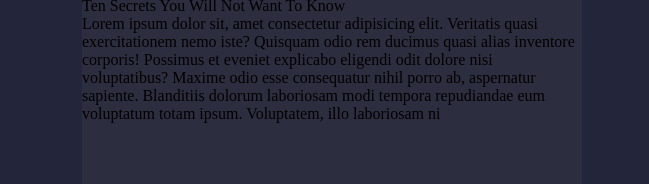
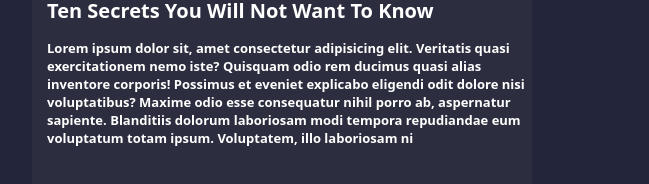
Before and after one commit to Highzik/HTML-checkpoint, a plain HTML site: page isaac.html in a window 1280 px wide. Shown: the part 2532-2716 px from the top of the page, without its empty margins (118-767 px from the left). Drawn offline with Linux system fonts and the light colour scheme.

Commit message:
made changes in the index and css files

```diff
--- a/isaac.css
+++ b/isaac.css
@@ -64,8 +64,6 @@
   padding: 7px 9px;
   border: 1px #FF4A57 solid;
   border-radius: 100%;
-  font-weight: bold;
-  font-size: medium;
   margin-left: 8px;
   cursor: pointer;
   transition: 0.2s;
@@ -285,7 +283,7 @@
   background: #2c2e3f;
   width: 500px;
   padding-bottom: 200px;
-  margin-left: 200px;
+  margin-left: 150px;
   margin-top: 50px;
 }
 
@@ -309,6 +307,25 @@
 
 .calendar {
   width: 25px;
+}
+
+.secret-par-container>.par-1-cont {
+  color: #fff;
+  font-family: system-ui, -apple-system, BlinkMacSystemFont, 'Segoe UI', Roboto, Oxygen, Ubuntu, Cantarell, 'Open Sans', 'Helvetica Neue', sans-serif;
+  font-size: 20px;
+  font-weight: bold;
+  margin-bottom: 15px;
+}
+
+.secret-par-container>.par-2-cont {
+  color: #fff;
+  font-family: system-ui, -apple-system, BlinkMacSystemFont, 'Segoe UI', Roboto, Oxygen, Ubuntu, Cantarell, 'Open Sans', 'Helvetica Neue', sans-serif;
+  font-size: 13px;
+  font-weight: bold;
+}
+
+.secret-par-container {
+  margin-left: 15px;
 }
 
 #about {
--- a/isaac.html
+++ b/isaac.html
@@ -127,7 +127,6 @@
             <p>Lorem Ipsum is simply a dummy text of the printing typesetting industry. Simply dummy</p>
           </div>
         </div>
-
       </div>
     </section>
 
@@ -149,9 +148,10 @@
             <p><img src="image/calendar-svg.webp" class="calendar">January 25, 2023</p>
           </div>
         </div>
-        <div>
-          <p>Ten Secrets You Will Not Want To Know</p>
-          <p>Lorem ipsum dolor sit, amet consectetur adipisicing elit. Veritatis quasi exercitationem nemo iste?
+        <div class="secret-par-container">
+          <p class="par-1-cont">Ten Secrets You Will Not Want To Know</p>
+          <p class="par-2-cont">Lorem ipsum dolor sit, amet consectetur adipisicing elit. Veritatis quasi
+            exercitationem nemo iste?
             Quisquam odio rem ducimus quasi alias inventore corporis! Possimus et eveniet explicabo eligendi odit dolore
             nisi voluptatibus?
             Maxime odio esse consequatur nihil porro ab, aspernatur sapiente. Blanditiis dolorum laboriosam modi tempora
```
